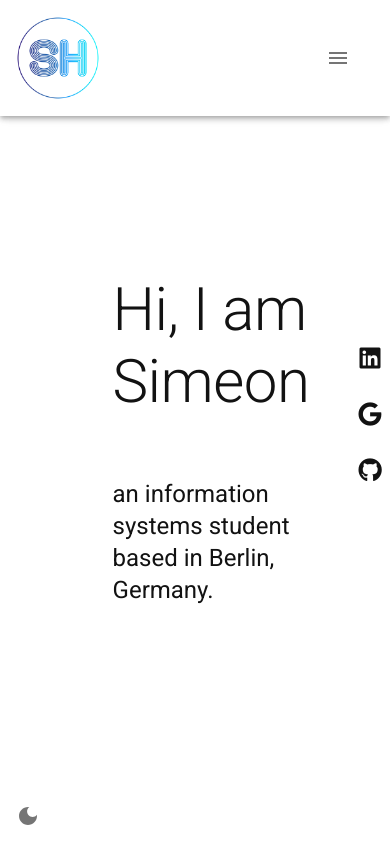
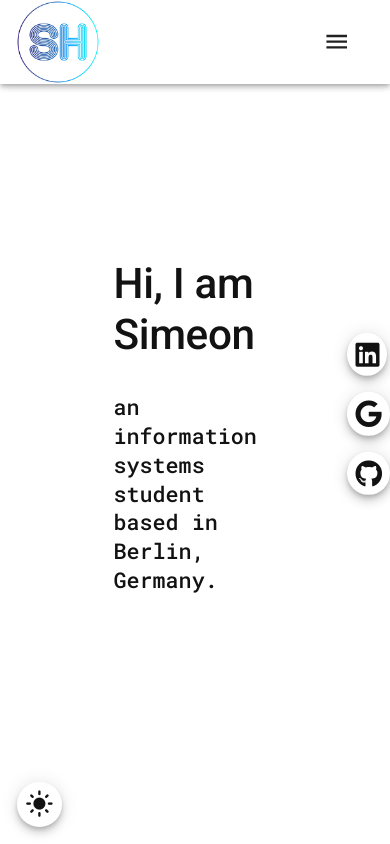
Before and after one commit to heupelS/personal-website-template, a React (Create React App) app: page / in a window 390 px wide. Built offline with nearby package versions, Linux system fonts and the light colour scheme.

Commit message:
added responsive font sizes and adjusted icon theming

```diff
--- a/package.json
+++ b/package.json
@@ -5,6 +5,8 @@
   "dependencies": {
     "@emotion/react": "^11.10.6",
     "@emotion/styled": "^11.10.6",
+    "@fortawesome/fontawesome-free": "^6.4.0",
+    "@fortawesome/free-solid-svg-icons": "^6.4.0",
     "@mui/icons-material": "^5.11.16",
     "@mui/material": "^5.11.16",
     "@react-spring/parallax": "^9.7.2",
--- a/public/index.html
+++ b/public/index.html
@@ -40,8 +40,8 @@
       href="https://cdn.jsdelivr.net/gh/FortAwesome/Font-Awesome@5.13.0/css/all.min.css"
     />
     <link
+      href="https://fonts.googleapis.com/css?family=Material+Icons|Material+Icons+Outlined|Material+Icons+Two+Tone|Material+Icons+Round|Material+Icons+Sharp"
       rel="stylesheet"
-      href="https://fonts.googleapis.com/icon?family=Material+Icons"
     />
   </head>
   <body>
--- a/src/components/content/Content.js
+++ b/src/components/content/Content.js
@@ -5,36 +5,30 @@ import { useTheme } from "@mui/material/styles";
 export default function Content(theme) {
   theme = useTheme();
   return (
-    <div
-      style={{
+    <Container
+      maxWidth="xs"
+      sx={{
+        width: "50%",
+        marginTop: "auto",
+        marginBottom: "auto",
         position: "absolute",
         top: "50%",
         left: "50%",
         transform: "translate(-50%, -50%)",
+        flexDirection: "column",
         display: "flex",
         justifyContent: "center",
-        alignItems: "center",
+        alignItems: "left",
       }}
     >
-      <Container
-        maxWidth="sm"
-        sx={{
-          marginTop: "auto",
-          marginBottom: "auto",
-          "@media (max-width: 768px)": {
-            marginLeft: theme.spacing(4),
-          },
-        }}
-      >
-        <Typography variant="h2" component="h1" gutterBottom>
+      <Typography variant="h2" component="h1">
         <p>Hi, I am Simeon</p>
       </Typography>
-        <Typography variant="h5" component="h2" gutterBottom>
+      <Typography variant="h5" component="h1">
         <p>
           an information systems student <br /> based in Berlin, Germany.
         </p>
       </Typography>
     </Container>
-    </div>
   );
 }
--- a/src/components/content/Headerbar.js
+++ b/src/components/content/Headerbar.js
@@ -22,7 +22,7 @@ const navItems = ["About Me", "Skills", "Experience", "Interests", "Projects"];
 
 export default function HeaderBar(props) {
   const { window } = props;
-  const theme = useTheme()
+  const theme = useTheme();
   const [mobileOpen, setMobileOpen] = React.useState(false);
 
   const handleDrawerToggle = () => {
@@ -30,15 +30,28 @@ export default function HeaderBar(props) {
   };
 
   const drawer = (
-    <Box onClick={handleDrawerToggle} sx={{ textAlign: "center" }}>
+    <Box
+      onClick={handleDrawerToggle}
+      sx={{
+        textAlign: "center",
+        background: theme.palette.background.default,
+      }}
+    >
       <Box
         component="img"
         variant="image"
-        sx={{ my: 2, width: "10vh", height: "10vh" }}
+        sx={{
+          my: "auto",
+          width: "10vh",
+          height: "10vh",
+        }}
         src={logo}
         alt="logo"
       />
-      <Divider />
+      <Divider
+        variant="middle"
+        background={theme.palette.background.gradient}
+      />
       <List>
         {navItems.map((item) => (
           <ListItem key={item} disablePadding>
@@ -62,7 +75,7 @@ export default function HeaderBar(props) {
             component="img"
             variant="image"
             sx={{
-              my: 2,
+              my: "auto",
               width: "10vh",
               height: "10vh",
               display: { sm: "none" },
@@ -92,11 +105,18 @@ export default function HeaderBar(props) {
             sx={{ display: { xs: "none", sm: "block" }, marginLeft: "auto" }}
           >
             {navItems.map((item) => (
-              <Button key={item} sx={{ color: "inherit",
-              ":hover": {backgroundImage: theme.palette.background.gradient,
-                WebkitBackgroundClip: "text",
-                backgroundClip: "text",
-                color: "transparent",} }}>
+              <Button
+                key={item}
+                sx={{
+                  color: "inherit",
+                  ":hover": {
+                    backgroundImage: theme.palette.background.gradient,
+                    WebkitBackgroundClip: "text",
+                    backgroundClip: "text",
+                    color: "transparent",
+                  },
+                }}
+              >
                 {item}
               </Button>
             ))}
@@ -117,6 +137,7 @@ export default function HeaderBar(props) {
             display: { xs: "block", sm: "none" },
             "& .MuiDrawer-paper": {
               boxSizing: "border-box",
+              opacity: 1,
             },
           }}
         >
--- a/src/components/content/Socials.js
+++ b/src/components/content/Socials.js
@@ -16,7 +16,7 @@ export default function SocialIcons({ theme }) {
       target="_blank"
       rel="noopener noreferrer"
       underline="none"
-      color = "inherit"
+      color="inherit"
     >
       <Tooltip
         title={profile.username}
@@ -27,14 +27,15 @@ export default function SocialIcons({ theme }) {
         <IconButton
           aria-label={profile.network}
           sx={{
-            height: "2.5rem",
-            width: "2.5rem",
             marginBottom: theme.spacing(2),
-            color: "inherit",
-            ":hover": {backgroundImage: theme.palette.background.gradient,
-            WebkitBackgroundClip: "text",
-            backgroundClip: "text",
-            color: "transparent",}
+            backgroundColor: "transparent",
+            boxShadow:
+              "0px 3px 5px -1px rgba(0,0,0,0.2),0px 6px 10px 0px rgba(0,0,0,0.14),0px 1px 18px 0px rgba(0,0,0,0.12)",
+            ":hover": {
+              backgroundImage: theme.palette.background.gradient,
+              WebkitBackgroundClip: "text",
+              backgroundClip: "text",
+            },
           }}
         >
           <i
--- a/src/components/themes/Palette.js
+++ b/src/components/themes/Palette.js
@@ -11,9 +11,8 @@ export const getDesignTokens = (mode) =>
               // palette values for light mode
               primary: cyan,
               secondary: purple,
-              divider: cyan[200],
               background: {
-                default: "#fff",
+                default: "#ffffff",
                 paper: "#fff",
                 gradient: `linear-gradient(to right, #2C3A8B 0%, 10.203412073490814%, #294495 20.406824146981627%, 30.183727034120736%, #1E5DAA 39.960629921259844%, 49.86876640419948%, #0E89D0 59.7769028871391%, 70.11154855643045%, #04A3E5 80.4461942257218%, 90.2230971128609%, #01ADEE 100%);`,
               },
@@ -21,54 +20,66 @@ export const getDesignTokens = (mode) =>
                 primary: "#121212",
                 secondary: "#121212",
               },
-              action: {},
+              action: { hover: "none", hoverOpacity: 0 },
             }
           : {
               // palette values for dark mode
               primary: cyan,
-              divider: purple,
               background: {
                 default: grey,
-                paper: grey,
+                paper: "#141313",
                 gradient: `linear-gradient(to right, #2C3A8B 0%, 10.203412073490814%, #294495 20.406824146981627%, 30.183727034120736%, #1E5DAA 39.960629921259844%, 49.86876640419948%, #0E89D0 59.7769028871391%, 70.11154855643045%, #04A3E5 80.4461942257218%, 90.2230971128609%, #01ADEE 100%);`,
               },
               text: {
                 primary: "#fff",
                 secondary: grey[500],
               },
-              action: {
-                hover: cyan,
-              },
+              action: { hover: "none", hoverOpacity: 0 },
             }),
       },
     },
     // global component custom styles for Buttons etc.
     {
+      typography: {
+        fontSize: 16,
+        htmlFontSize: 16,
+        h2: {
+          fontWeight: 500,
+        },
+        h5: {
+          fontWeight: 500,
+          fontFamily: "Roboto Mono, monospace",
+        },
+        body1: {
+          fontWeight: 500,
+          fontFamily: "Roboto Mono, monospace",
+        },
+      },
       components: {
         MuiCssBaseline: {
           styleOverrides: {},
-        } /*
-        MuiButton: {
-          styleOverrides: {
-            root: ({ theme }) => ({
-              borderRadius: "14px",
-              "&:hover": {
-                background: theme.palette.background.gradient,
-              },
-            }),
+        },
+        MuiButtonBase: {
+          defaultProps: {
+            // The props to change the default for.
+            disableRipple: true, // No more ripple, on the whole application 💣!
           },
         },
         MuiIconButton: {
           styleOverrides: {
             root: ({ theme }) => ({
-              boxShadow:
-                "0px 3px 5px -1px rgba(0,0,0,0.2),0px 6px 10px 0px rgba(0,0,0,0.14),0px 1px 18px 0px rgba(0,0,0,0.12)",
-              "&:hover": {
-                background: theme.palette.background.gradient,
+              color: "inherit",
+              backgroundColor: "inherit",
+              background: "inherit",
+              ":hover": {
+                backgroundImage: theme.palette.background.gradient,
+                WebkitBackgroundClip: "text",
+                backgroundClip: "text",
+                color: "transparent",
               },
             }),
           },
-        }, */,
+        },
         MuiToolbar: {
           styleOverrides: {
             root: ({ theme }) => ({
@@ -79,7 +90,11 @@ export const getDesignTokens = (mode) =>
         MuiAppbar: {
           styleOverrides: { root: { background: "palettsecondary" } },
         },
-
+        MuiDivider: {
+          styleOverrides: {
+            root: ({ theme }) => ({ color: "red" }),
+          },
+        },
         MuiTooltip: {
           styleOverrides: {
             tooltip: ({ theme }) => ({
--- a/src/components/themes/ThemeProvider.js
+++ b/src/components/themes/ThemeProvider.js
@@ -1,5 +1,9 @@
 import * as React from "react";
-import { ThemeProvider, createTheme } from "@mui/material/styles";
+import {
+  ThemeProvider,
+  createTheme,
+  responsiveFontSizes,
+} from "@mui/material/styles";
 import { getDesignTokens } from "./Palette";
 
 export const ColorModeContext = React.createContext({
@@ -17,7 +21,9 @@ export function ToggleColorMode({ children }) {
     []
   );
 
-  const theme = React.useMemo(() => createTheme(getDesignTokens(mode)), [mode]);
+  const theme = React.useMemo(() =>
+    responsiveFontSizes(createTheme(getDesignTokens(mode)), [mode])
+  );
 
   return (
     <ColorModeContext.Provider value={colorMode}>
--- a/src/components/themes/ThemeToggler.js
+++ b/src/components/themes/ThemeToggler.js
@@ -3,8 +3,6 @@ import IconButton from "@mui/material/IconButton";
 import Tooltip from "@mui/material/Tooltip";
 import Zoom from "@mui/material/Zoom";
 import { useTheme } from "@mui/material/styles";
-import LightModeRoundedIcon from "@mui/icons-material/LightModeRounded";
-import DarkModeIcon from "@mui/icons-material/DarkMode";
 import { ColorModeContext } from "./ThemeProvider";
 
 export default function ThemeToggler() {
@@ -20,13 +18,16 @@ export default function ThemeToggler() {
     >
       <IconButton
         id="darkmode-button"
-        className="gradient-box"
         onClick={toggleColorMode}
+        sx={{
+          boxShadow:
+            "0px 3px 5px -1px rgba(0,0,0,0.2),0px 6px 10px 0px rgba(0,0,0,0.14),0px 1px 18px 0px rgba(0,0,0,0.12)",
+        }}
       >
         {theme.palette.mode === "dark" ? (
-          <LightModeRoundedIcon />
+          <i class="material-icons-outlined">dark_mode</i>
         ) : (
-          <DarkModeIcon />
+          <i class="material-icons-outlined">light_mode</i>
         )}
       </IconButton>
     </Tooltip>
--- a/src/styles/variables.css
+++ b/src/styles/variables.css
@@ -1,13 +1,43 @@
 html {
   scroll-behavior: smooth; /* this will add smooth scroll feature */
-  scroll-padding-top: 80; /* this will set offset from top, value should be similar to header height*/
+  scroll-padding-top: 10vh; /* this will set offset from top, value should be similar to header height*/
+  font-size: 16px;
 }
 
 #darkmode-button {
   position: fixed;
-  bottom: 1vh;
-  left: 1vh;
+  bottom: 2vh;
+  left: 2vh;
   z-index: 10000;
 }
 
+.material-icons, .material-icons-outlined {
+  font-family: 'Material Icons';
+  font-weight: normal;
+  font-style: normal;
+  font-size: 1.8rem;  /* Preferred icon size */
+  display: inline-block;
+  line-height: 1;
+  text-transform: none;
+  letter-spacing: normal;
+  word-wrap: normal;
+  white-space: nowrap;
+  direction: ltr;
+
+  /* Support for all WebKit browsers. */
+  -webkit-font-smoothing: antialiased;
+  /* Support for Safari and Chrome. */
+  text-rendering: optimizeLegibility;
+
+  /* Support for Firefox. */
+  -moz-osx-font-smoothing: grayscale;
+
+  /* Support for IE. */
+  font-feature-settings: 'liga';
+}
 /*# sourceMappingURL=variables.css.map */
+
+p {
+  margin-block-start: 0.5em;
+  margin-block-end: 0.5em;
+}
```
Also changed, not shown: 1 other file (tests, documents, lock files or other folders). Lines whose indentation alone changed are shown as unchanged.
